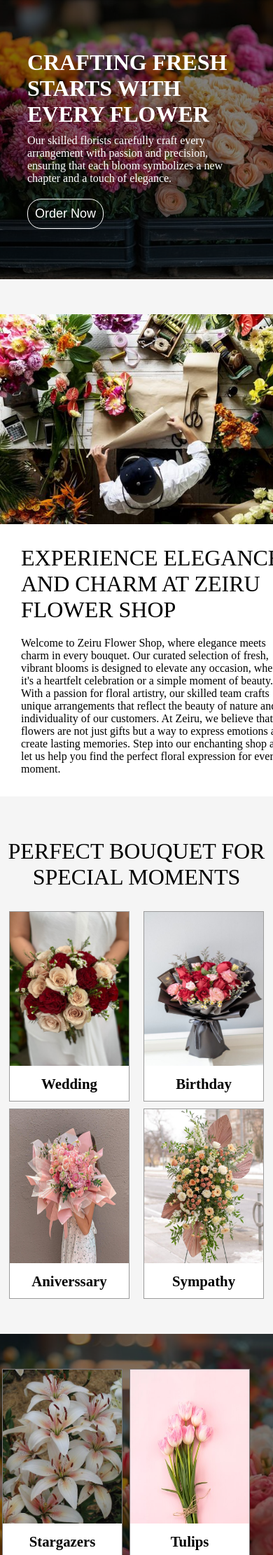
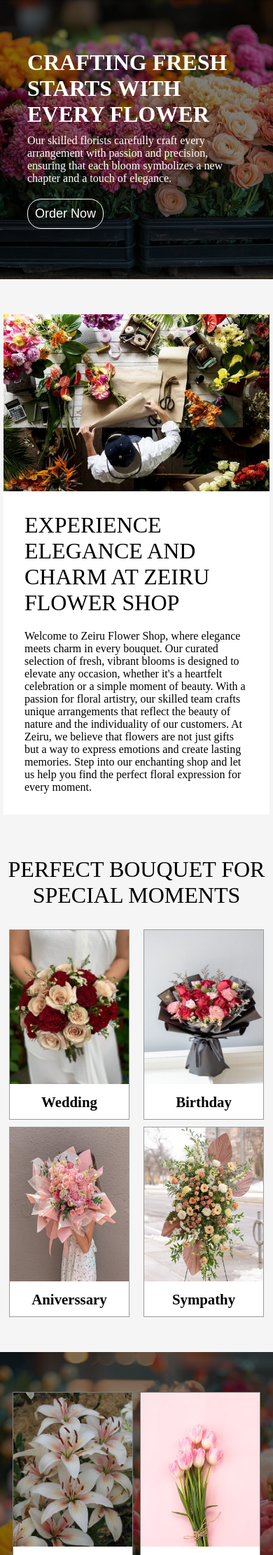
Before and after one commit to zeirupie/zeiru_flower_shop, a PHP site: page / in a window 390 px wide. Shown: the part 57-2279 px from the top of the page at 70% size. Run offline with PHP 8.4, Linux system fonts and the light colour scheme.

Commit message:
fix mobile resolution/added register login

```diff
--- a/index.html
+++ b/index.html
@@ -4,6 +4,7 @@
     <meta charset="UTF-8">
     <meta name="viewport" content="width=device-width, initial-scale=1.0">
     <title>Zeiru Flower Shop</title>
+<link rel="icon" href="images/circleLogo.png" type="image/x-icon">
     <link rel="stylesheet" href="fonts/all.css">
     <link rel="stylesheet" href="style.css">
     <script src="script.js" defer></script>
--- a/script.js
+++ b/script.js
@@ -2,6 +2,7 @@
 //modal variables====
 const menuModal = document.getElementById("modal-navigation");
 const loginModal = document.getElementById("loginModal");
+const signUpModal = document.getElementById("signUpModal");
 
 
 const menuModalBtn = document.getElementById("menuBtn");
@@ -41,9 +42,10 @@
 //-side nav bar modal==============
 
 
-//login form modal ==============
+//login register form modal ==============
 function openLoginModal()
 {
+    signUpModal.style.display="none";
     if(loginModal.style.display == "none" || loginModal.style.display == "")
     {
         loginModal.style.display="flex";
@@ -56,4 +58,21 @@
     loginModal.style.display="none";
 }
 
-//-login form modal ==============
+
+function openSignUpModal()
+{
+    loginModal.style.display="none";
+    if(signUpModal.style.display == "none" || signUpModal.style.display == "")
+    {
+        menuModal.style.display="none";
+        signUpModal.style.display="flex";
+
+    }
+}
+
+closebtn[1].onclick= function()
+{
+    signUpModal.style.display="none";
+}
+
+//-login register form modal ==============
--- a/style.css
+++ b/style.css
@@ -519,6 +519,11 @@
         margin-top: 15px;
     }
 
+    .assurance-binary-container img
+    {
+      height: 350px;
+    }
+
 }
 
 
@@ -698,14 +703,14 @@
 
     .aboutUs-section img
     {
-        width: 450px;
+        width: 380px;
         margin: auto;
         border-radius: 0;
     }
 
     .aboutUs-section div
     {
-        width: 390px;
+        width: 320px;
         margin: auto;
     }
 
@@ -747,14 +752,19 @@
     .flower-section
     {
         flex-direction: column;
-        height: 570px;
+        height: 600px;
+    }
+
+    .preview-flower-container
+    {
+      margin: 0;
+      margin: auto;
     }
 
     .preview-flower
     {
         width: 170px;
         height: 270px;
-        margin: 0;
         margin: 0 5px;
         margin-top: 50px;
     }
@@ -820,7 +830,7 @@
     width: 17px;
 }
 
-.loginModal-container
+.loginModal-container,.signUpModal-container
 {
     width: 100%;
     height: 100vh;
@@ -835,25 +845,25 @@
     z-index: 1000;
 }
 
-.login-modal-content
+.login-modal-content,.signUp-modal-content
 {
     background-color: white;
-    width: 400px;
+    width: 380px;
     display: flex;
     justify-content: center;
     align-items: center;
     flex-direction: column;
-    padding: 50px 0;
     border-radius: 25px;
+    padding-bottom: 30px;
 }
 
-.login-form
+.login-form,.signUp-form
 {
     text-align: left;
     width: 100%;
 }
 
-.login-form div
+.login-form div,.signUp-form div
 {
     width:80%;
     margin: auto;
@@ -861,7 +871,7 @@
     font-size: large;
 }
 
-.login-form div button
+.login-form div button,.loginUsingGoogle,.signUp-form div button
 {
     width: 100%;
     font-size: large;
@@ -872,18 +882,13 @@
     border: none;
 }
 
-.login-form input
+.login-form input,.signUp-form input
 {
     width: 96%;
     padding: 5px;
     font-size: large;
     border-radius: 5px;
     border: solid 1px gray;
-}
-
-.login-form input:active
-{
-    border-color:blue ;
 }
 
 .close
@@ -899,9 +904,9 @@
     background-color: var(--bg-0);
     cursor: pointer;
     color: white;
-    margin-top: -70px;
-    margin-bottom: 30px;
-    margin-left: 395px;
+    margin-top: -30px;
+    margin-bottom: 20px;
+    margin-left: 365px;
 }
 
 .close:hover
@@ -928,6 +933,34 @@
     font-weight: bold;
 }
 
+.loginUsingGoogle
+{
+  background-color: lightgray;
+  color: black;
+}
+
+.loginUsingGoogle-container
+{
+  width: 80%;
+}
+
+.p-ifNotLogin
+{
+  padding-top: 30px;
+  font-size: large;
+  }
+
+.p-ifNotLogin a
+{
+  color: blue;
+  text-decoration: underline blue;
+}
+
+.formCircleLogo img
+{
+  height: 100px;
+}
+
 /*
 {
     border: solid 1px red;
```
Also changed, not shown: other parts of index.html (+54 -2 lines), images/circleLogo.png (added).
